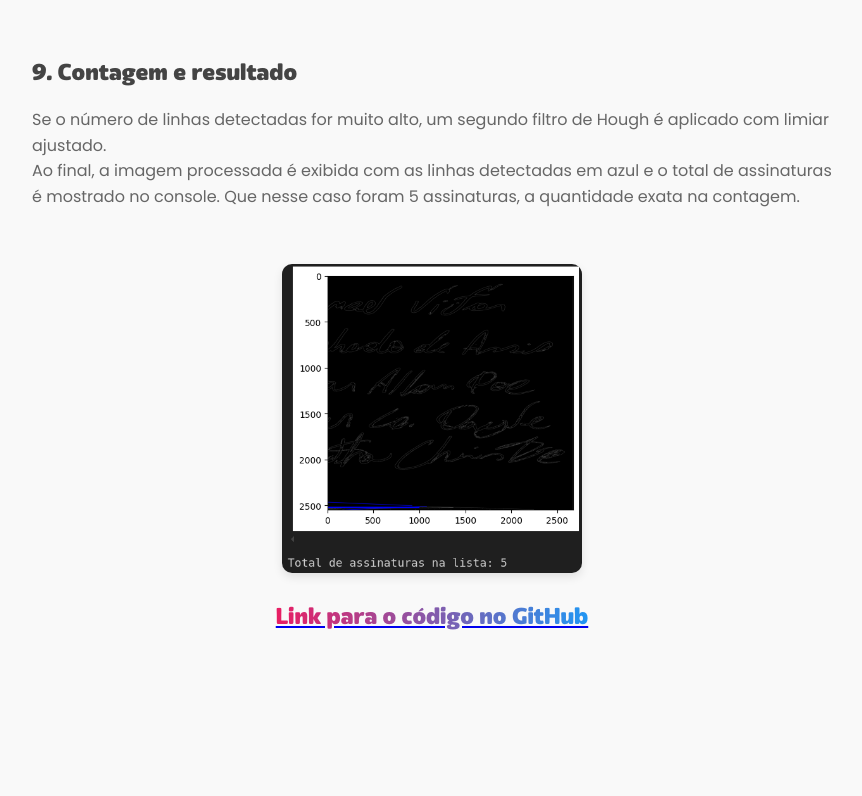
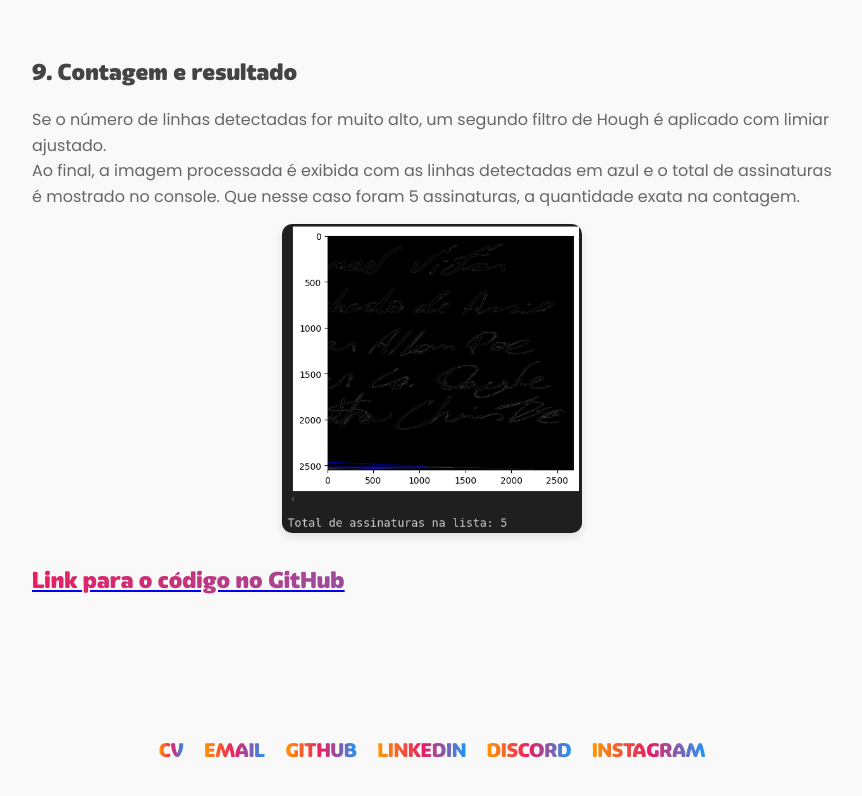
Before and after one commit to Manoelmonteiro/portfolio, a plain HTML site: page meusprojetos/processamentoImagens.html in a window 1280 px wide. Shown: the part 3794-4590 px from the top of the page, without its empty margins (208-1070 px from the left). Before the commit the page ends 4514 px from the top, so only its background shows below. Drawn offline with Linux system fonts and the light colour scheme.

Commit message:
feat: ADICAO DE CONTATOS EM PROJETOS

```diff
--- a/meusprojetos/processamentoImagens.html
+++ b/meusprojetos/processamentoImagens.html
@@ -136,6 +136,32 @@
       -webkit-text-fill-color: transparent;
     }
 
+    .contato {
+  margin-top: 60px;
+  width: 100%;
+  text-align: center;
+  font-family: minhaFonte, sans-serif;
+  font-size: 1.2rem;
+}
+
+.contato a {
+  display: inline-block;
+  margin: 0 8px;
+  text-decoration: none;
+  font-weight: bold;
+  background: linear-gradient(to right, #ff9800, #e91e63, #2196f3);
+  -webkit-background-clip: text;
+  -webkit-text-fill-color: transparent;
+  transition: all 0.3s ease;
+}
+
+.contato a:hover {
+  background: linear-gradient(to right, #2196f3, #e91e63);
+  -webkit-background-clip: text;
+  -webkit-text-fill-color: transparent;
+  text-shadow: 0 0 10px rgba(33,150,243,0.5);
+}
+
     @media (max-width: 700px) {
       .topo {
         flex-direction:row;
@@ -272,15 +298,24 @@ Essa operação ajuda a realçar traços finos das assinaturas, facilitando sua
         <div class="descricao-projeto">
         <h2>9. Contagem e resultado</h2>
         <p>Se o número de linhas detectadas for muito alto, um segundo filtro de Hough é aplicado com limiar ajustado.<br>  Ao final, a imagem processada é exibida com as linhas detectadas em azul e o total de assinaturas é mostrado no console. Que nesse caso foram 5 assinaturas, a quantidade exata na contagem.</p>
-        </div>
+
 
         <div class="miniaturas">
         <image src="../images/pimages/resultadoF.png" alt="resultado">
         </div>
 
-      <a href="https://github.com/Manoelmonteiro/subscription_count---image-process">
-        <h4> Link para o código no GitHub</h4>
-      </a>
+    <a href="https://github.com/Manoelmonteiro/subscription_count---image-process">
+      <h4> Link para o código no GitHub</h4>
+    </a></div>
+
+    <div class="contato">
+    <a href="Manoel - Curriculo.pdf">CV</a>
+    <a href="mailto:manoell2002@gmail.com">EMAIL</a>
+    <a href="https://github.com/manoelmonteiro">GITHUB</a>
+    <a href="https://www.linkedin.com/in/manoel-monteiro-445648182/">LINKEDIN</a>
+    <a href="https://discord.com/users/308303160076795904">DISCORD</a>
+    <a href="https://www.instagram.com/manoel.io/">INSTAGRAM</a>
+  </div>
 
 
 </body>
```
Also changed, not shown: meusprojetos/pharmaManager.html (+36 -0 lines), meusprojetos/varreduraTCP.html (+35 -0 lines).
